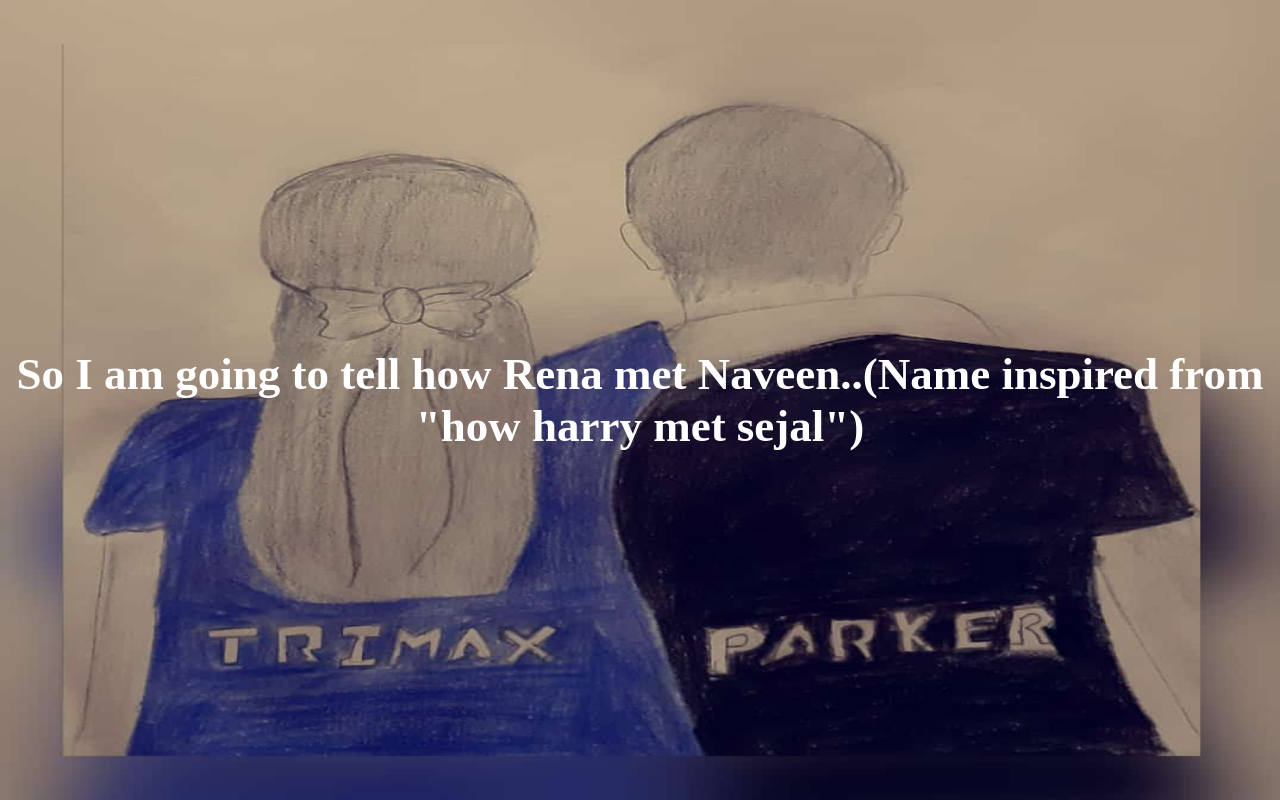
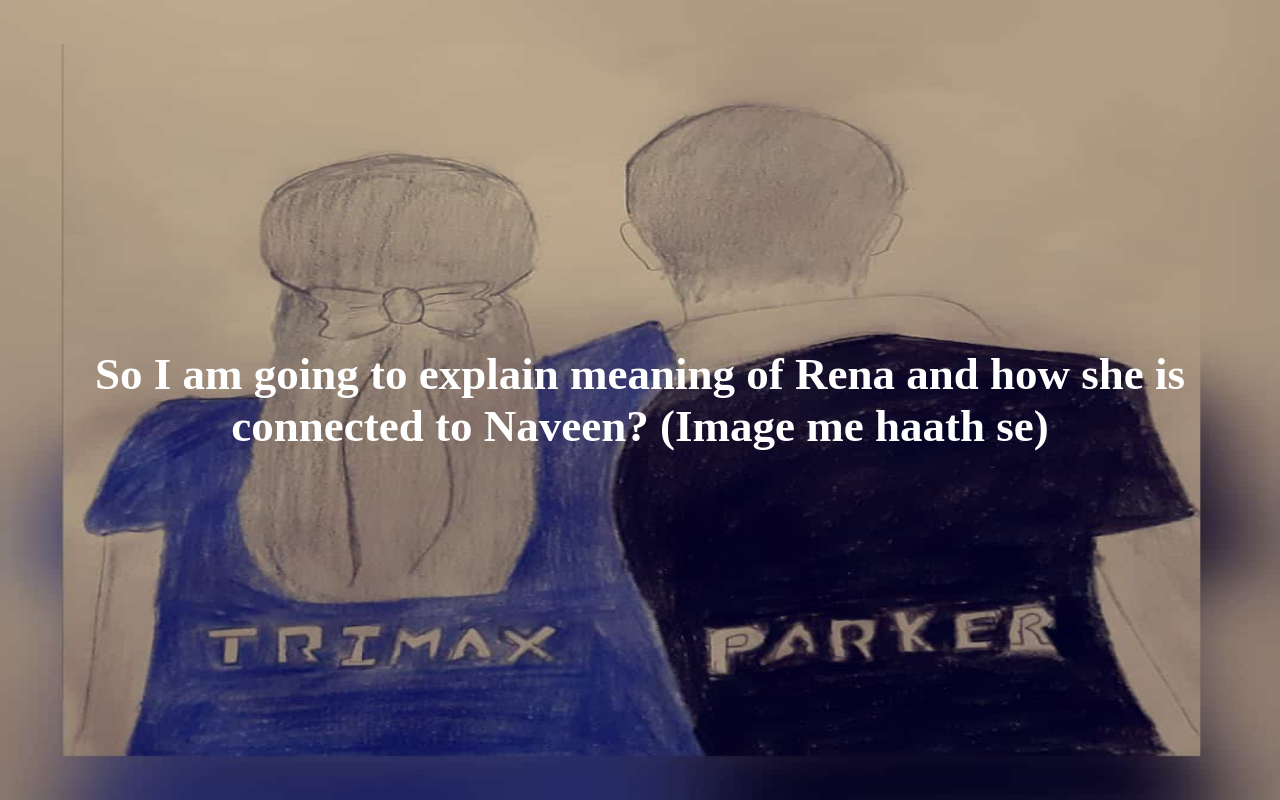
Before and after one commit to NaveenPersonal/RenaSurprise, a plain HTML site: page index.html in a window 1280 px wide. Shown: the top 800 px of the page. Drawn offline with Linux system fonts and the light colour scheme.

Commit message:
Update index.html

```diff
--- a/index.html
+++ b/index.html
@@ -11,7 +11,7 @@
 
 <body>
   <div class="main-img">
-    <h2>So I am going to tell how Rena met Naveen..(Name inspired from "how harry met sejal")</h2>
+    <h2>So I am going to explain meaning of Rena and how she is connected to Naveen? (Image me haath se)</h2>
   </div>
   <div class="parallax1">
 
@@ -51,6 +51,7 @@
   <div class="content">
     <h1><span class="red-letter">'V'</span> Are ye kyu.. </h1>
     <h2>V isliye..kyuki Rena me bhi to Naveen ka 'Na' aata na...aur ye string hi to "Rena and Naveen" ko jod rhi...Hence
+      they are connected by string i.e, string is bond and love between them that makes them together.
       "Strings Attached".🤗</h2>
   </div>
   <div class="parallax6">
```
